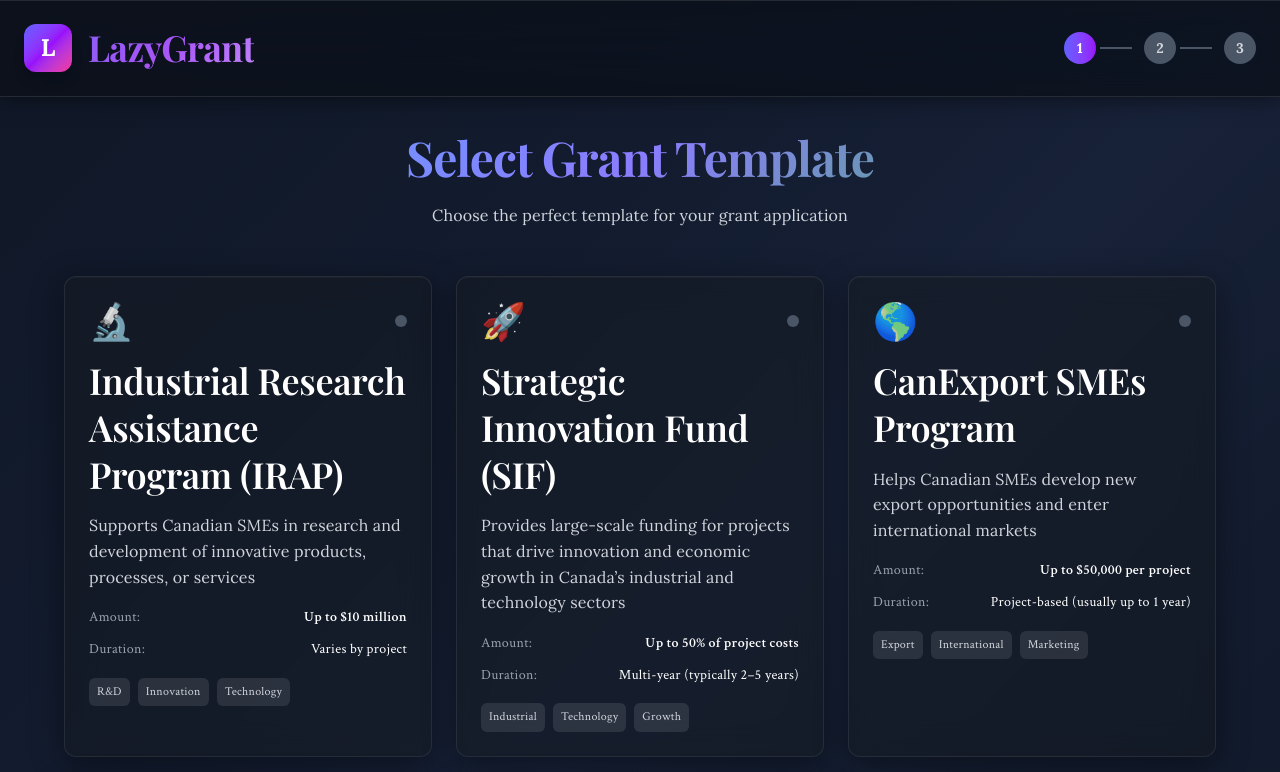
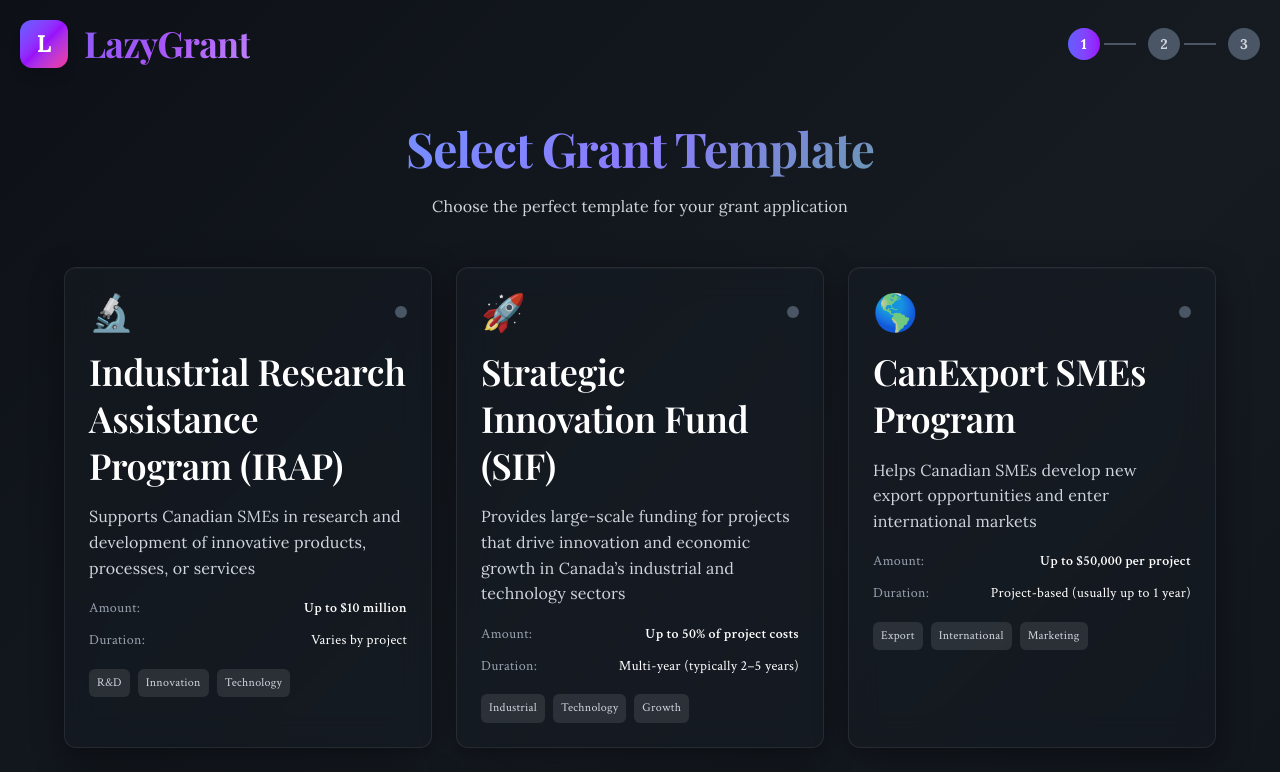
Before and after one commit to NevilPatel01/GrantApplicationWriter, a React (Vite) app in the folder frontend/: page /application-form in a window 1280 px wide. Shown: the top 772 px of the page. Built offline with nearby package versions, Linux system fonts and the light colour scheme; a web font is replaced by a local one.

Commit message:
feat(header): update navigation and styling

```diff
--- a/frontend/src/pages/Dashboard.jsx
+++ b/frontend/src/pages/Dashboard.jsx
@@ -316,10 +316,7 @@
                                 <h1 className="text-3xl font-bold text-gradient">
                                     LazyGrant
                                 </h1>
-                                <div className="hidden sm:block w-px h-8 bg-gradient-to-b from-transparent via-gray-600 to-transparent" />
-                                <span className="hidden sm:inline text-gray-400 text-sm font-mono glass-effect px-3 py-1 rounded-lg">
-                                    Dashboard
-                                </span>
+
                             </div>
 
                             <div className="flex items-center gap-4 animate-slide-in-right">
--- a/frontend/src/pages/GrantApplicationForm.jsx
+++ b/frontend/src/pages/GrantApplicationForm.jsx
@@ -367,14 +367,12 @@
     }, [companyInfo, currentStep, questionAnswers, followUpQuestions]);
 
     return (
-        <div className="min-h-screen w-full bg-gradient-to-br from-gray-900 via-blue-900/20 to-gray-900 relative overflow-hidden">
-            {/* Animated Background */}
-            <div className="liquid-glass-bg fixed inset-0 pointer-events-none"></div>
+        <div className="min-h-screen w-full bg-gradient-to-br relative overflow-hidden">
 
             {/* Main Content */}
             <div className="liquid-glass-overlay relative z-10 w-full">
                 {/* Header Navigation */}
-                <header className="glass-nav sticky top-0 z-50 p-6">
+                <header className="sticky top-0 z-50 p-5 bg-transparent">
                     <div className="w-full flex items-center justify-between">
                         <div
                             className="flex items-center space-x-4 cursor-pointer"
```
